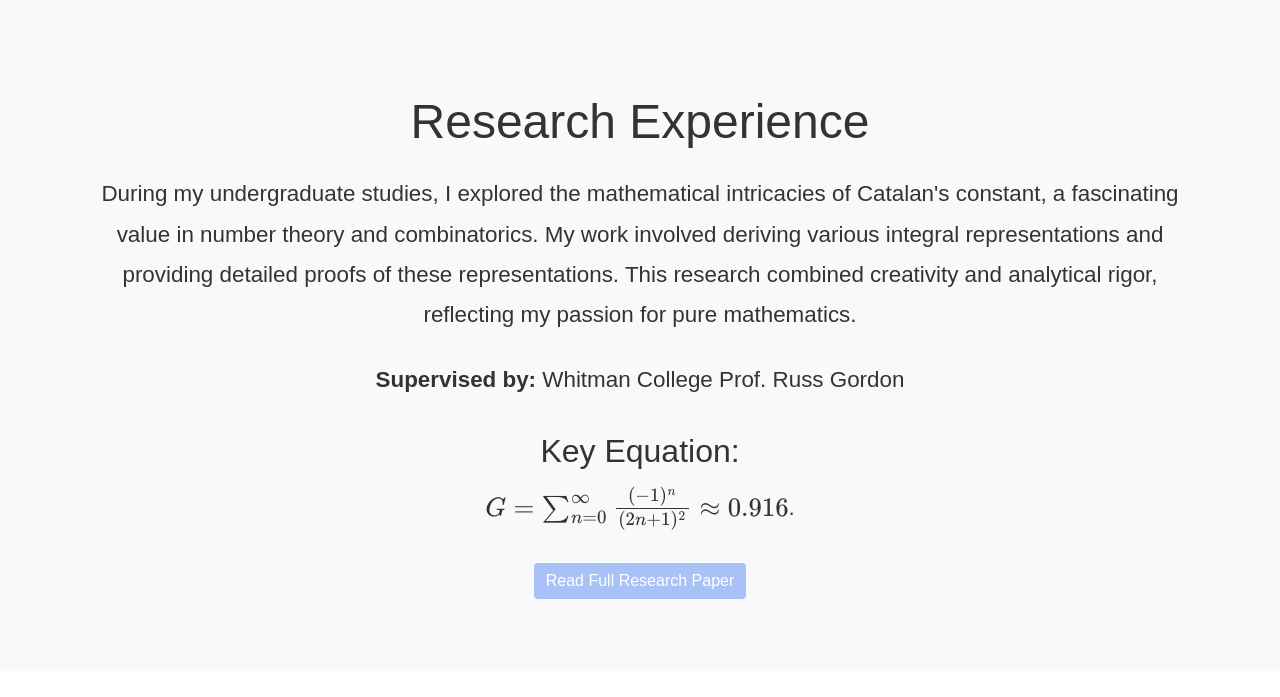
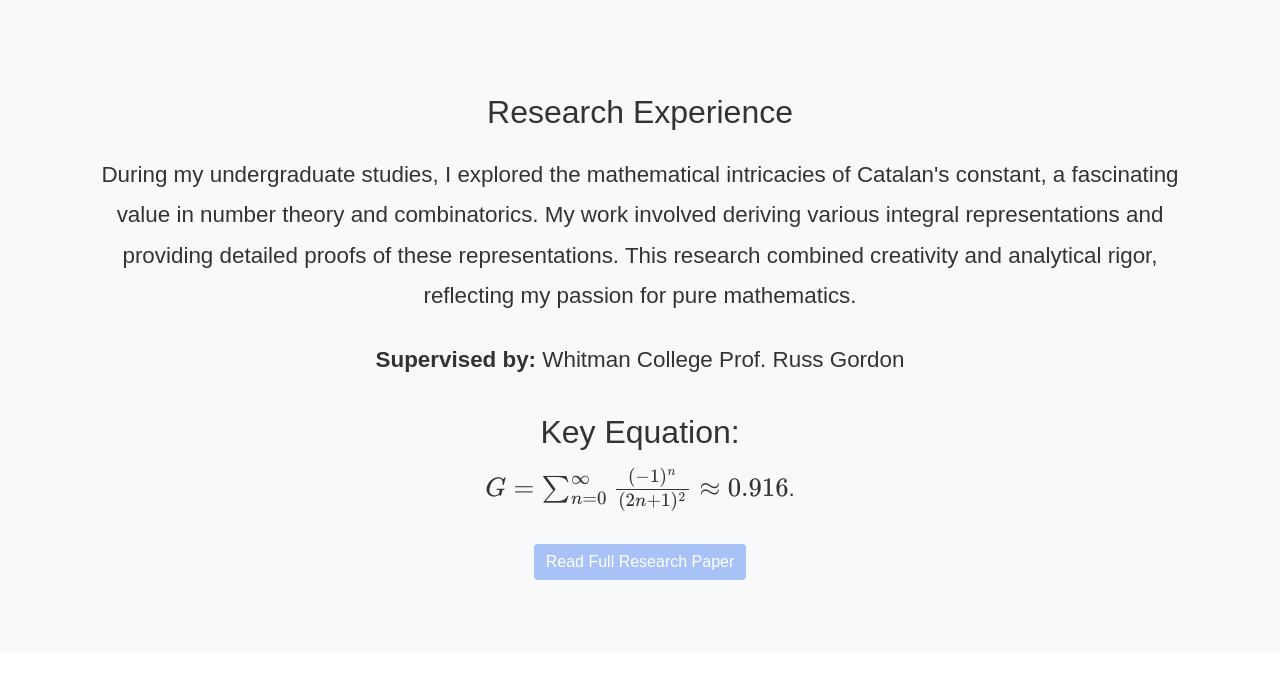
Before and after one commit to toMat0-0/my-portfolio2024, a plain HTML site: page index.html in a window 1280 px wide. Shown: the part 4585-5282 px from the top of the page. Drawn offline with nearby package versions, Linux system fonts and the light colour scheme; a web font is replaced by a local one.

Commit message:
Update style.css

```diff
--- a/style.css
+++ b/style.css
@@ -208,18 +208,6 @@ header h1, header p {
 }
 
 /* Research Section */
-#research {
-    padding: 6rem 2rem;
-    background-color: #f1f1f1;
-    min-height: 60vh;
-}
-
-#research h2 {
-    font-size: 3rem;
-    margin-bottom: 2rem;
-    text-align: center;
-}
-
 #research p {
     font-size: 1.4rem; /* Increase paragraph font size for better visibility */
     line-height: 1.8; /* Add spacing for better readability */
```
